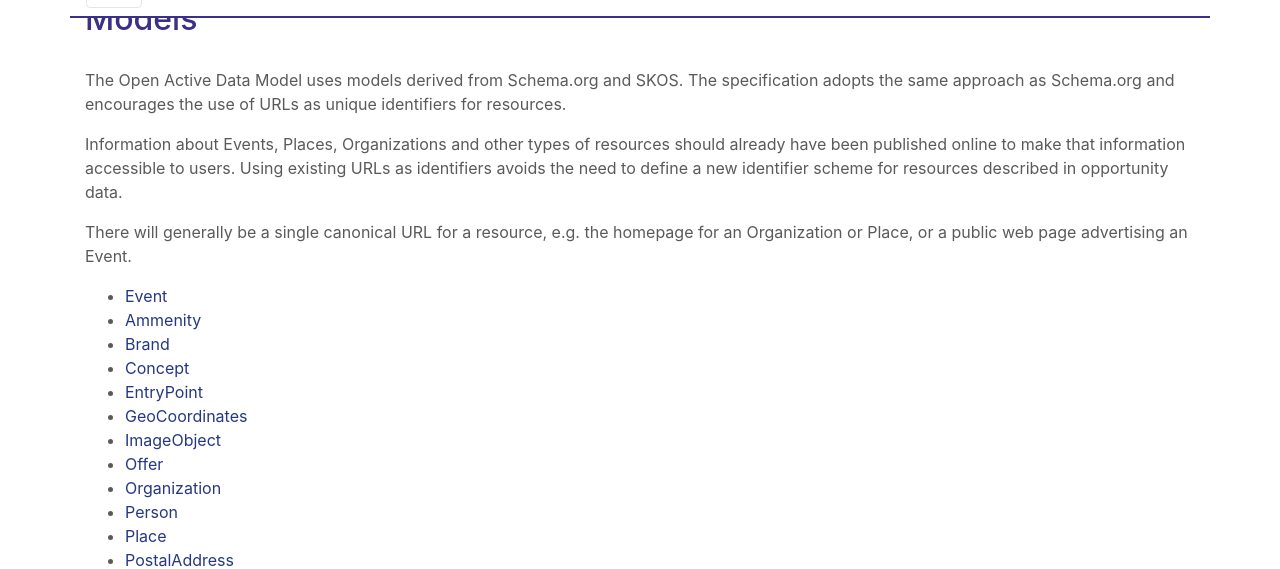
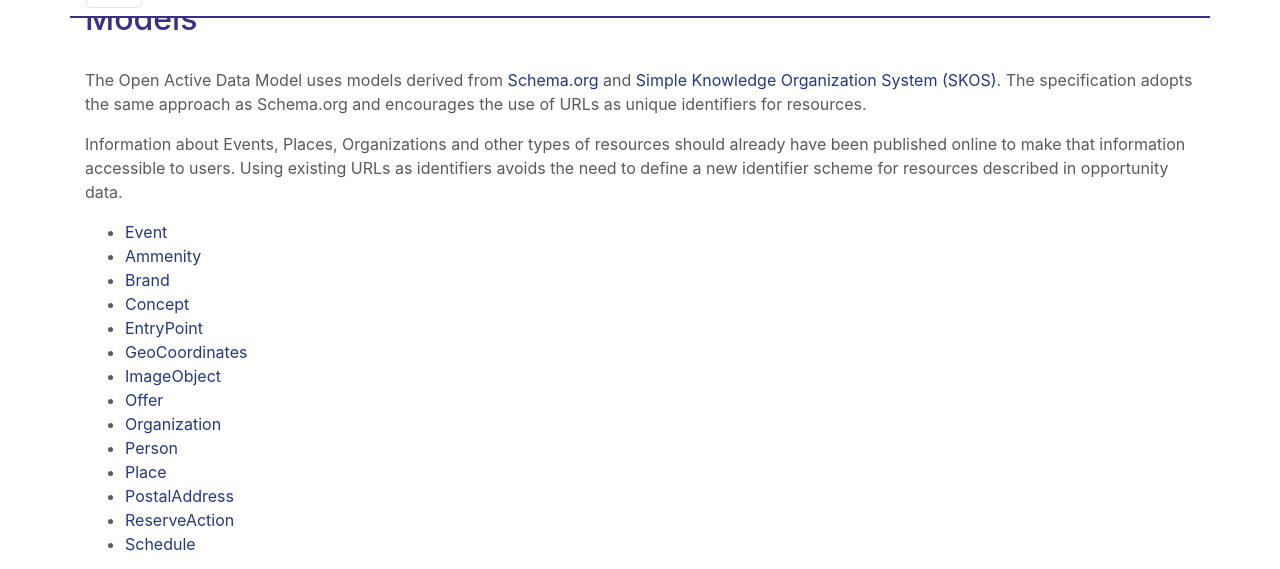
Before and after one commit to openactive/developer-microsite, a Flask app: page /models in a window 1280 px wide. Shown: the part 99-668 px from the top of the page. Run offline with Flask 2, Linux system fonts and the light colour scheme; some libraries are stand-ins or nearby versions.

Commit message:
Added in links on models page

```diff
--- a/app/templates/models.html
+++ b/app/templates/models.html
@@ -7,13 +7,10 @@
   <h2>Models</h2>
   <br />
   <p>
-    The Open Active Data Model uses models derived from Schema.org and SKOS. The specification adopts the same approach as Schema.org and encourages the use of URLs as unique identifiers for resources.
+    The Open Active Data Model uses models derived from <a href="http://schema.org">Schema.org</a> and <a href="https://www.w3.org/2004/02/skos/">Simple Knowledge Organization System (SKOS)</a>. The specification adopts the same approach as Schema.org and encourages the use of URLs as unique identifiers for resources.
   </p>
   <p>
     Information about Events, Places, Organizations and other types of resources should already have been published online to make that information accessible to users. Using existing URLs as identifiers avoids the need to define a new identifier scheme for resources described in opportunity data.
-  </p>
-  <p>
-    There will generally be a single canonical URL for a resource, e.g. the homepage for an Organization or Place, or a public web page advertising an Event.
   </p>
   <ul>
   {% for model in models %}
```
